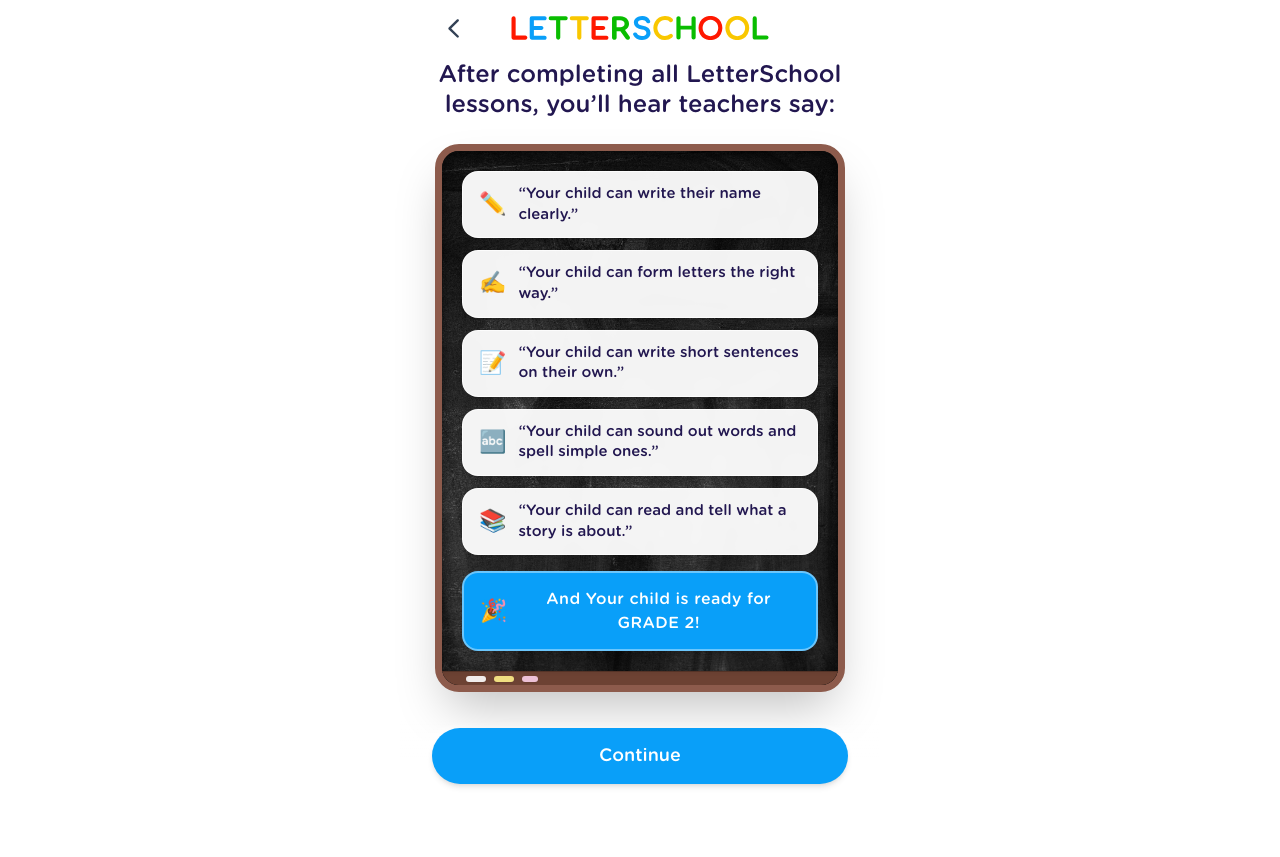
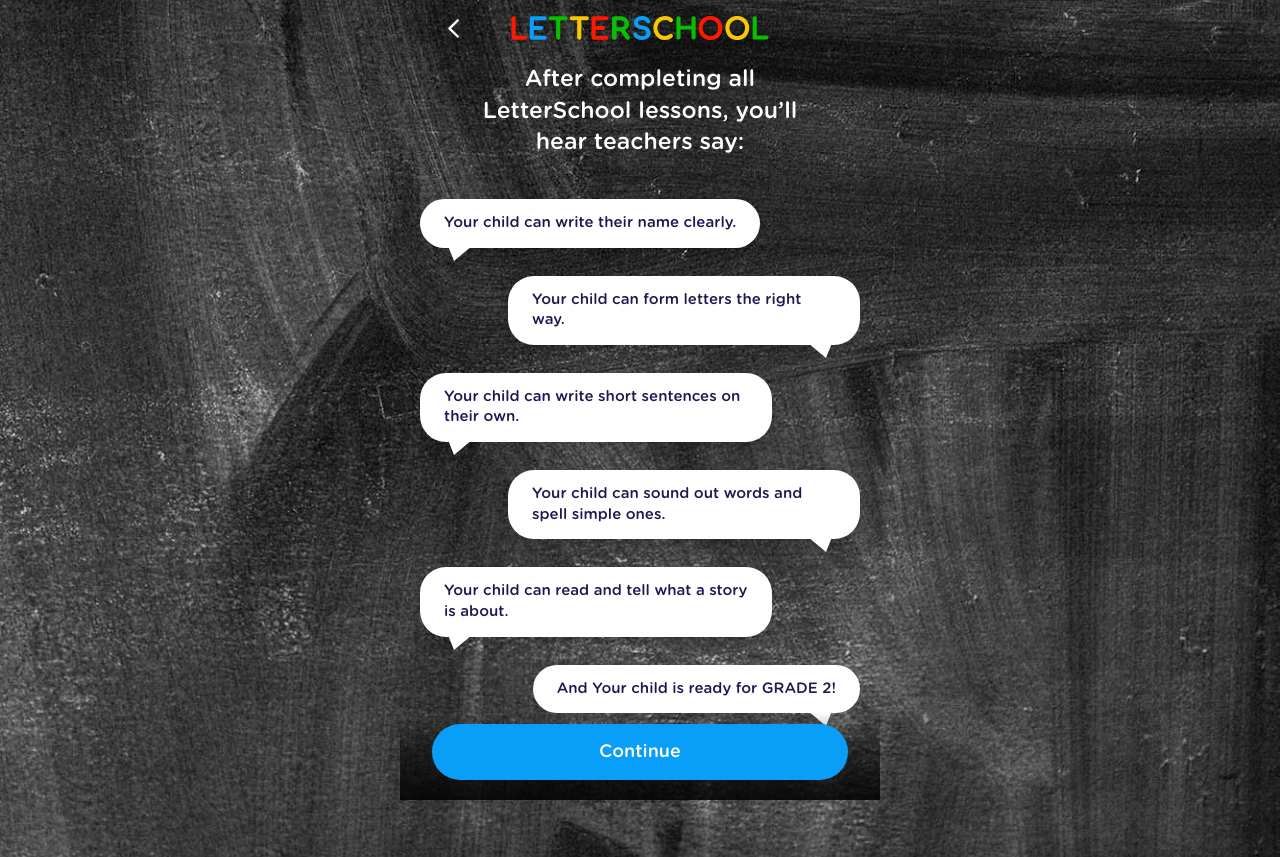
Before and after one commit to lechoslaw1199/onboarding2, a Next.js app: page /onboarding2/future-progress in a window 1280 px wide. Built offline with nearby package versions, Linux system fonts and the light colour scheme.

Commit message:
Update future-progress to full-height chalkboard with downward-tail speech balloons matching reference

```diff
--- a/app/onboarding2/future-progress/page.jsx
+++ b/app/onboarding2/future-progress/page.jsx
@@ -23,8 +23,6 @@
   }),
 };
 
-const ROTATIONS = [-1, 1.2, -0.8, 1, -0.6];
-
 export default function FutureProgressPage() {
   const router = useRouter();
   const { direction, updateDirection, formattedChildName, currentTheme } = useOnboarding2();
@@ -32,19 +30,19 @@
 
   const capName = formattedChildName || 'Your child';
 
-  const teacherQuotes = [
-    { icon: '✏️', text: `${capName} can write their name clearly.` },
-    { icon: '✍️', text: `${capName} can form letters the right way.` },
-    { icon: '📝', text: `${capName} can write short sentences on their own.` },
-    { icon: '🔤', text: `${capName} can sound out words and spell simple ones.` },
-    { icon: '📚', text: `${capName} can read and tell what a story is about.` },
-    { isCelebration: true, icon: '🎉', text: `And ${capName} is ready for GRADE 2!` },
+  const lines = [
+    { text: `${capName} can write their name clearly.`, align: 'left' },
+    { text: `${capName} can form letters the right way.`, align: 'right' },
+    { text: `${capName} can write short sentences on their own.`, align: 'left' },
+    { text: `${capName} can sound out words and spell simple ones.`, align: 'right' },
+    { text: `${capName} can read and tell what a story is about.`, align: 'left' },
+    { text: `And ${capName} is ready for GRADE 2!`, align: 'right' },
   ];
 
   useEffect(() => {
     const timer = setInterval(() => {
       setVisibleCount((prev) => {
-        if (prev < teacherQuotes.length) {
+        if (prev < lines.length) {
           return prev + 1;
         }
         clearInterval(timer);
@@ -53,9 +51,9 @@
     }, 450);
 
     return () => clearInterval(timer);
-  }, [teacherQuotes.length]);
+  }, [lines.length]);
 
-  const isComplete = visibleCount >= teacherQuotes.length;
+  const isComplete = visibleCount >= lines.length;
 
   const handleContinue = () => {
     if (!isComplete) return;
@@ -64,8 +62,11 @@
   };
 
   return (
-    <div className="w-full flex flex-col items-center overflow-x-hidden min-h-screen bg-white">
-      <Onboarding2Header />
+    <div
+      className="w-full min-h-screen flex flex-col items-center bg-cover bg-center bg-no-repeat relative overflow-x-hidden"
+      style={{ backgroundImage: "url('/chalkboard.jpg')" }}
+    >
+      <Onboarding2Header isDark={true} />
 
       <motion.main
         custom={direction}
@@ -73,76 +74,59 @@
         initial="initial"
         animate="animate"
         exit="exit"
-        className="w-full max-w-[480px] px-5 pb-32 flex flex-col items-center pt-2 text-center"
+        className="w-full max-w-[480px] px-5 pb-36 flex flex-col items-center pt-3 text-center"
       >
-        <h1 className="text-[22px] sm:text-[24px] font-bold text-[#221750] leading-tight mb-6 px-3">
+        <h1 className="text-[20px] sm:text-[23px] font-bold text-white leading-snug mb-8 sm:mb-10 max-w-[360px]">
           After completing all LetterSchool lessons, you’ll hear teachers say:
         </h1>
 
-        {/* School Chalkboard Container */}
-        <div className="w-full max-w-[410px] rounded-[24px] border-[7px] border-[#8D5B4C] bg-[#1a1a1a] shadow-2xl relative overflow-hidden mb-6">
-          {/* Authentic Chalkboard Texture */}
-          <div
-            className="absolute inset-0 bg-cover bg-center pointer-events-none opacity-85"
-            style={{ backgroundImage: "url('/chalkboard.jpg')" }}
-          />
-          {/* Subtle Vignette for depth */}
-          <div className="absolute inset-0 bg-black/25 pointer-events-none shadow-[inset_0_2px_15px_rgba(0,0,0,0.7)]" />
-
-          {/* Teacher sayings list */}
-          <div className="relative z-10 p-4 sm:p-5 flex flex-col gap-3 min-h-[380px]">
-            {teacherQuotes.map((item, idx) => {
+        <div className="w-full flex flex-col gap-6 sm:gap-7">
+          {lines.map((item, idx) => {
             const isVisible = idx < visibleCount;
-              if (!isVisible) return null;
-
-              if (item.isCelebration) {
-                return (
-                  <motion.div
-                    key={idx}
-                    initial={{ opacity: 0, scale: 0.85, y: 15 }}
-                    animate={{ opacity: 1, scale: 1, y: 0 }}
-                    transition={{ type: "spring", damping: 16, stiffness: 240 }}
-                    style={{
-                      backgroundColor: currentTheme?.hex || '#099FF9',
-                    }}
-                    className={`w-full rounded-2xl px-4 py-3.5 shadow-xl flex items-center justify-center gap-2.5 text-center border-2 border-white/40 mt-1 ${
-                      currentTheme?.id === 'yellow' ? 'text-slate-900' : 'text-white'
-                    }`}
-                  >
-                    <span className="text-[22px]">🎉</span>
-                    <span className="text-[15px] sm:text-[16px] font-extrabold tracking-wide">
-                      {item.text}
-                    </span>
-                  </motion.div>
-                );
-              }
+            const isLeft = item.align === 'left';
 
             return (
+              <div
+                key={idx}
+                className={`flex w-full ${isLeft ? 'justify-start' : 'justify-end'}`}
+              >
+                {isVisible && (
                   <motion.div
-                  key={idx}
-                  initial={{ opacity: 0, scale: 0.8, y: 12 }}
+                    initial={{ opacity: 0, scale: 0.6, y: 15 }}
                     animate={{ opacity: 1, scale: 1, y: 0 }}
-                  transition={{ type: "spring", damping: 18, stiffness: 260 }}
-                  style={{
-                    transform: `rotate(${ROTATIONS[idx % ROTATIONS.length]}deg)`,
-                  }}
-                  className="w-full bg-white/95 backdrop-blur-sm rounded-2xl px-4 py-3 shadow-md flex items-center gap-3 border border-white/80"
+                    transition={{ type: "spring", damping: 16, stiffness: 260 }}
+                    className="relative max-w-[85%] sm:max-w-[80%]"
                   >
-                  <span className="text-[20px] sm:text-[22px] shrink-0">{item.icon}</span>
+                    {/* Speech Bubble */}
+                    <div className="bg-white rounded-[26px] px-6 py-3.5 shadow-lg relative z-10">
                       <p className="text-[14px] sm:text-[15px] font-bold text-[#221750] leading-snug text-left">
-                    “{item.text}”
+                        {item.text}
                       </p>
+                    </div>
+
+                    {/* Speech Bubble Pointer Tail (downward triangle) */}
+                    {isLeft ? (
+                      <svg
+                        className="absolute left-7 w-6 h-4 text-white fill-current z-10"
+                        style={{ top: 'calc(100% - 2px)' }}
+                        viewBox="0 0 24 16"
+                      >
+                        <polygon points="0,0 24,0 6,15" />
+                      </svg>
+                    ) : (
+                      <svg
+                        className="absolute right-7 w-6 h-4 text-white fill-current z-10"
+                        style={{ top: 'calc(100% - 2px)' }}
+                        viewBox="0 0 24 16"
+                      >
+                        <polygon points="0,0 24,0 18,15" />
+                      </svg>
+                    )}
                   </motion.div>
+                )}
+              </div>
             );
           })}
-          </div>
-
-          {/* Wooden Chalk Ledge with Chalk Sticks */}
-          <div className="relative z-10 w-full h-3.5 bg-[#6D4233] border-t border-[#543226] flex items-center px-6 gap-2 shadow-inner">
-            <div className="w-5 h-1.5 rounded-full bg-white/90 shadow-sm" />
-            <div className="w-5 h-1.5 rounded-full bg-yellow-200/90 shadow-sm" />
-            <div className="w-4 h-1.5 rounded-full bg-pink-200/90 shadow-sm" />
-          </div>
         </div>
       </motion.main>
 
@@ -152,14 +136,14 @@
         initial="initial"
         animate="animate"
         exit="exit"
-        className="fixed bottom-0 w-full max-w-[480px] px-8 pb-4 pt-2 bg-gradient-to-t from-white via-white to-transparent z-20"
+        className="fixed bottom-0 w-full max-w-[480px] px-8 pb-5 pt-3 bg-gradient-to-t from-black/85 via-black/50 to-transparent z-20"
       >
         <motion.button
           whileTap={isComplete ? { scale: 0.98 } : {}}
           disabled={!isComplete}
           onClick={handleContinue}
           style={{ backgroundColor: currentTheme?.hex || '#099FF9' }}
-          className={`w-full h-14 rounded-full text-[18px] font-bold transition-all shadow-md ${
+          className={`w-full h-14 rounded-full text-[18px] font-bold transition-all shadow-lg ${
             !isComplete
               ? 'opacity-50 cursor-not-allowed text-white'
               : currentTheme?.id === 'yellow'
--- a/components/onboarding2/Onboarding2Header.jsx
+++ b/components/onboarding2/Onboarding2Header.jsx
@@ -5,7 +5,7 @@
 import { useOnboarding2 } from '@/context/Onboarding2Context';
 import ProgressBar from '@/components/ProgressBar';
 
-export default function Onboarding2Header({ showBack = true, onClose = null, progress, progressOnly = false }) {
+export default function Onboarding2Header({ showBack = true, onClose = null, progress, progressOnly = false, isDark = false }) {
   const router = useRouter();
   const { updateDirection, currentTheme } = useOnboarding2();
 
@@ -36,7 +36,9 @@
         {showBack && (
           <button
             onClick={handleBack}
-            className="absolute left-0 text-slate-700 flex items-center justify-center w-10 h-10 rounded-full hover:bg-black/5 transition-colors"
+            className={`absolute left-0 ${
+              isDark ? 'text-white hover:bg-white/10' : 'text-slate-700 hover:bg-black/5'
+            } flex items-center justify-center w-10 h-10 rounded-full transition-colors`}
             aria-label="Back"
           >
             <svg xmlns="http://www.w3.org/2000/svg" viewBox="0 0 24 24" fill="none" className="w-8 h-8">
```
Lines whose indentation alone changed are shown as unchanged.
